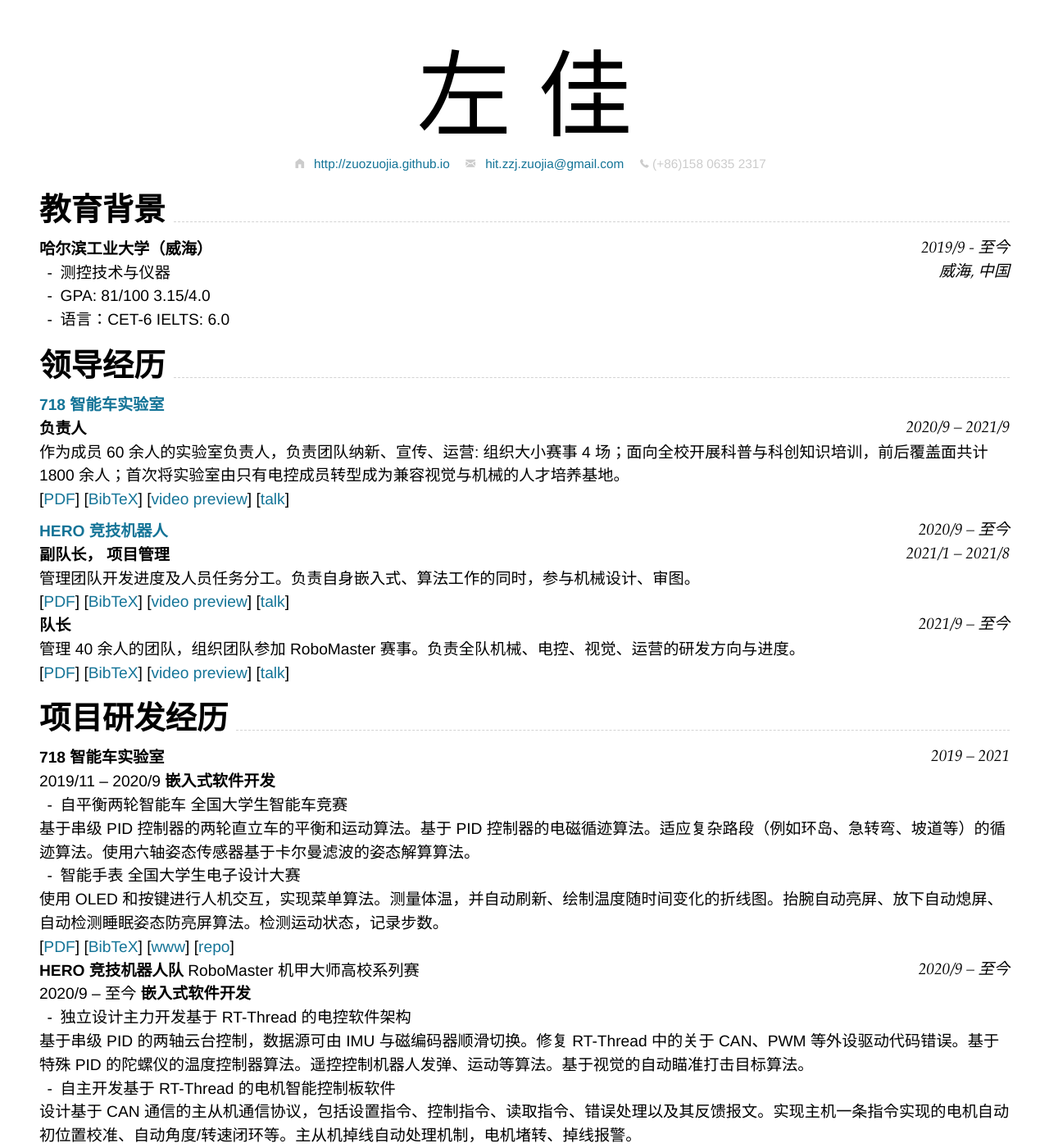
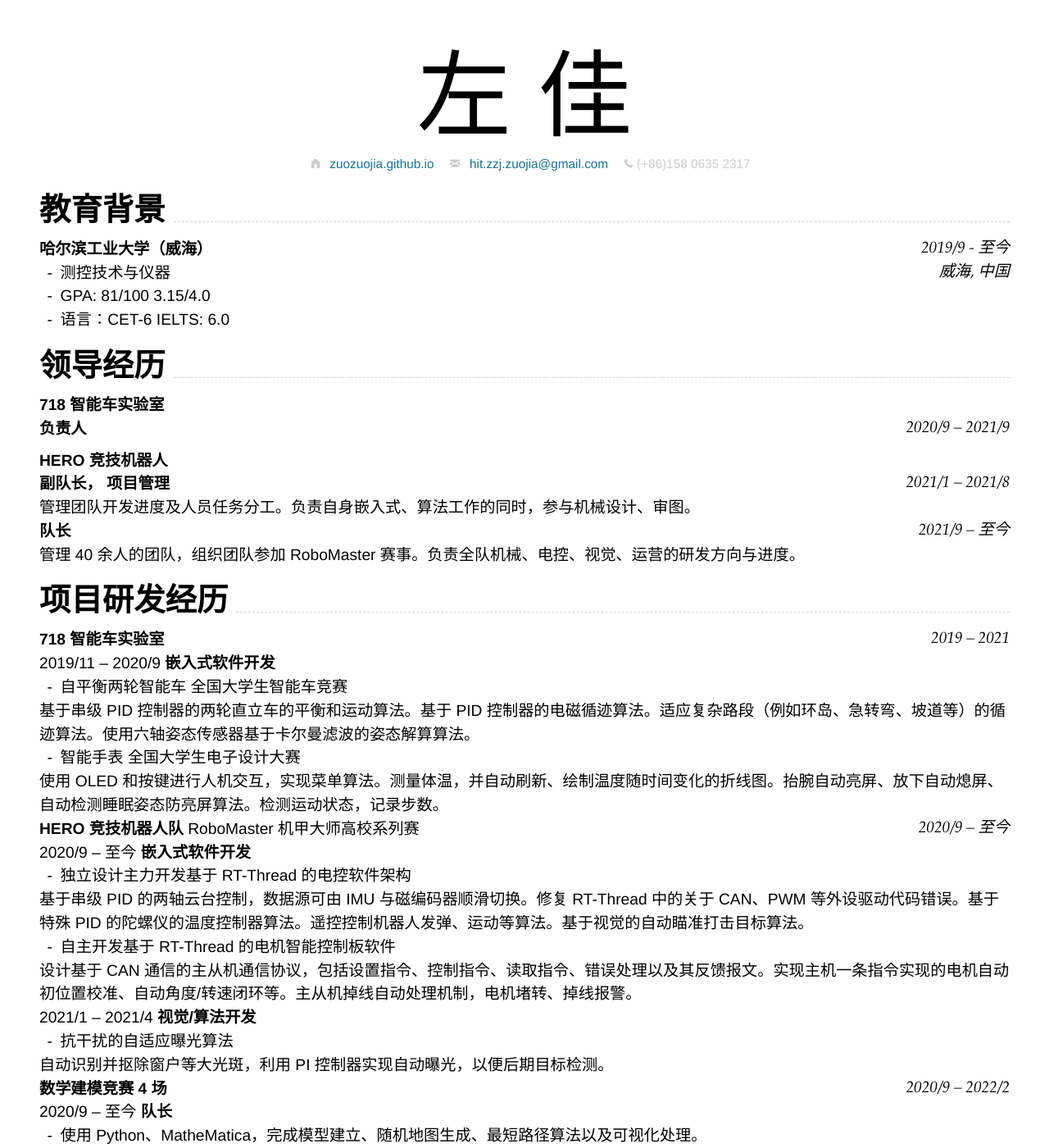
Before and after one commit to zuozuojia/CV_zh, a Jekyll site: the page built from index.md, in a window 1280 px wide and 1400 px high. Shown: the whole window at 82% size. Built offline with Jekyll 4.4.1, drawn with Linux system fonts in a browser that asks for light colours; nearby versions of some CDN libraries; some of the changed text lies outside the part shown.

Commit message:
delete links, fix email

```diff
--- a/index.md
+++ b/index.md
@@ -36,31 +36,34 @@ Supported arguments:
 
 ## **领导经历**
 
-### [**718 智能车实验室**](https://zuozuojia.github.io/posts/Introduction/)
+### **718 智能车实验室** <!-- (https://zuozuojia.github.io/posts/Introduction/)-->
 **负责人** `2020/9 – 2021/9`
 <br>
+ <!--
 作为成员 60 余人的实验室负责人，负责团队纳新、宣传、运营: 组织大小赛事 4 场；面向全校开展科普与科创知识培训，前后覆盖面共计 1800 余人；首次将实验室由只有电控成员转型成为兼容视觉与机械的人才培养基地。 <br>
 [[PDF]({{ page.homepage.url }}/assets/uist-21-recode.pdf)]
 [[BibTeX]({{ page.homepage.url }}/assets/uist-21-recode.txt)]
 [[video preview](https://youtu.be/fMdHK9UrgQ4)]
-[[talk](https://youtu.be/_GQ8E7EMMws)]
+[[talk](https://youtu.be/_GQ8E7EMMws)]-->
 
-### [**HERO 竞技机器人**](https://zuozuojia.github.io/posts/Introduction/)`2020/9 – 至今`
+### **HERO 竞技机器人** <!-- (https://zuozuojia.github.io/posts/Introduction/)`2020/9 – 至今`-->
 **副队长， 项目管理** `2021/1 – 2021/8`
 <br>
 管理团队开发进度及人员任务分工。负责自身嵌入式、算法工作的同时，参与机械设计、审图。 <br>
+ <!--
 [[PDF]({{ page.homepage.url }}/assets/uist-21-recode.pdf)]
 [[BibTeX]({{ page.homepage.url }}/assets/uist-21-recode.txt)]
 [[video preview](https://youtu.be/fMdHK9UrgQ4)]
-[[talk](https://youtu.be/_GQ8E7EMMws)]
+[[talk](https://youtu.be/_GQ8E7EMMws)]-->
 
 **队长** `2021/9 – 至今`
 <br>
 管理 40 余人的团队，组织团队参加 RoboMaster 赛事。负责全队机械、电控、视觉、运营的研发方向与进度。 <br>
+ <!--
 [[PDF]({{ page.homepage.url }}/assets/uist-21-recode.pdf)]
 [[BibTeX]({{ page.homepage.url }}/assets/uist-21-recode.txt)]
 [[video preview](https://youtu.be/fMdHK9UrgQ4)]
-[[talk](https://youtu.be/_GQ8E7EMMws)]
+[[talk](https://youtu.be/_GQ8E7EMMws)]-->
 
 
 ## **项目研发经历**
@@ -75,10 +78,11 @@ Supported arguments:
 
 使用 OLED 和按键进行人机交互，实现菜单算法。测量体温，并自动刷新、绘制温度随时间变化的折线图。抬腕自动亮屏、放下自动熄屏、自动检测睡眠姿态防亮屏算法。检测运动状态，记录步数。
 <br>
+ <!--
 [[PDF](http://penrose.ink/media/Penrose_SIGGRAPH2020.pdf)]
 [[BibTeX]({{ page.homepage.url }}/assets/siggraph20-penrose.txt)]
 [[www](http://penrose.ink/siggraph20.html)]
-[[repo](https://github.com/penrose/penrose)]
+[[repo](https://github.com/penrose/penrose)]-->
 
 **HERO 竞技机器人队** RoboMaster 机甲大师高校系列赛 `2020/9 – 至今`
 
@@ -98,10 +102,11 @@ Supported arguments:
 
 自动识别并抠除窗户等大光斑，利用 PI 控制器实现自动曝光，以便后期目标检测。
 <br>
+ <!--
 [[PDF](http://penrose.ink/media/Penrose_SIGGRAPH2020.pdf)]
 [[BibTeX]({{ page.homepage.url }}/assets/siggraph20-penrose.txt)]
 [[www](http://penrose.ink/siggraph20.html)]
-[[repo](https://github.com/penrose/penrose)]
+[[repo](https://github.com/penrose/penrose)]-->
 
 **数学建模竞赛 4 场**`2020/9 – 2022/2`
 
@@ -112,10 +117,11 @@ Supported arguments:
 - 使用 Python 和 SPSS 建模，使用多因素方差分析、Spearman 相关系数分析、MLP 探究乙醇催化偶合制备 C4 烯烃工艺条件的优化问题。
 - 建模探究世界公平的影响因素，并进行论文的撰写。
 <br>
+ <!--
 [[PDF](http://penrose.ink/media/Penrose_SIGGRAPH2020.pdf)]
 [[BibTeX]({{ page.homepage.url }}/assets/siggraph20-penrose.txt)]
 [[www](http://penrose.ink/siggraph20.html)]
-[[repo](https://github.com/penrose/penrose)]
+[[repo](https://github.com/penrose/penrose)]-->
 
 
 
```
Also changed, not shown: other parts of index.md (+2 -2 lines).
